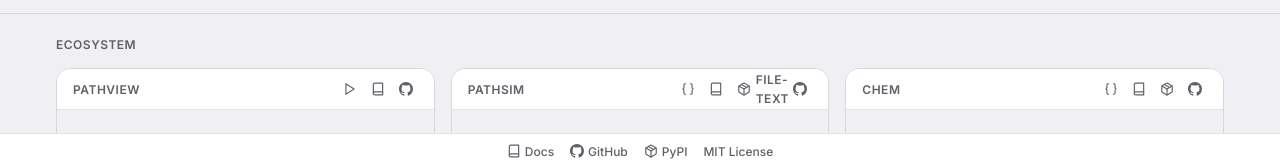
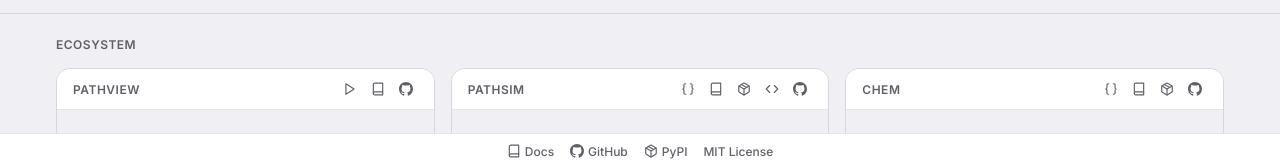
Before and after one commit to pathsim/home, a SvelteKit app: page / in a window 1280 px wide. Shown: the part 631-792 px from the top of the page. Built offline with nearby package versions, Linux system fonts and the light colour scheme.

Commit message:
Fix examples icon to use existing code icon

```diff
--- a/src/routes/+page.svelte
+++ b/src/routes/+page.svelte
@@ -185,7 +185,7 @@
 							{/if}
 							{#if pkg.examples}
 								<a href={pkg.examples} class="icon-btn" use:tooltip={'Examples'}>
-									<Icon name="file-text" size={14} />
+									<Icon name="code" size={14} />
 								</a>
 							{/if}
 							<a href={pkg.github} class="icon-btn" use:tooltip={'GitHub'}>
```
